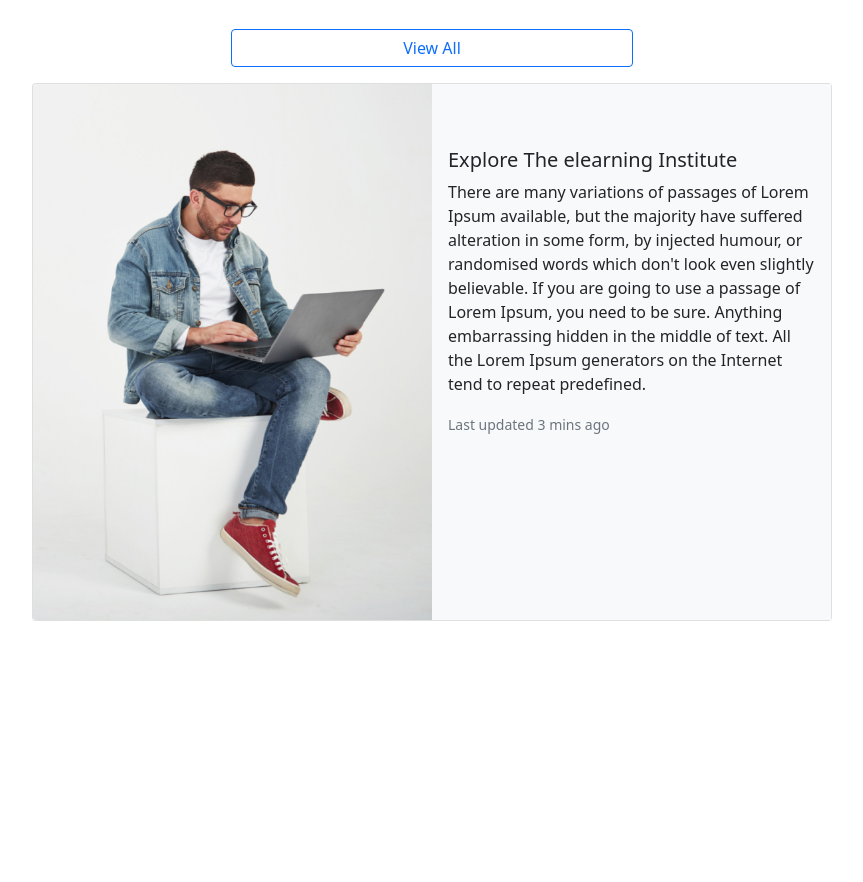
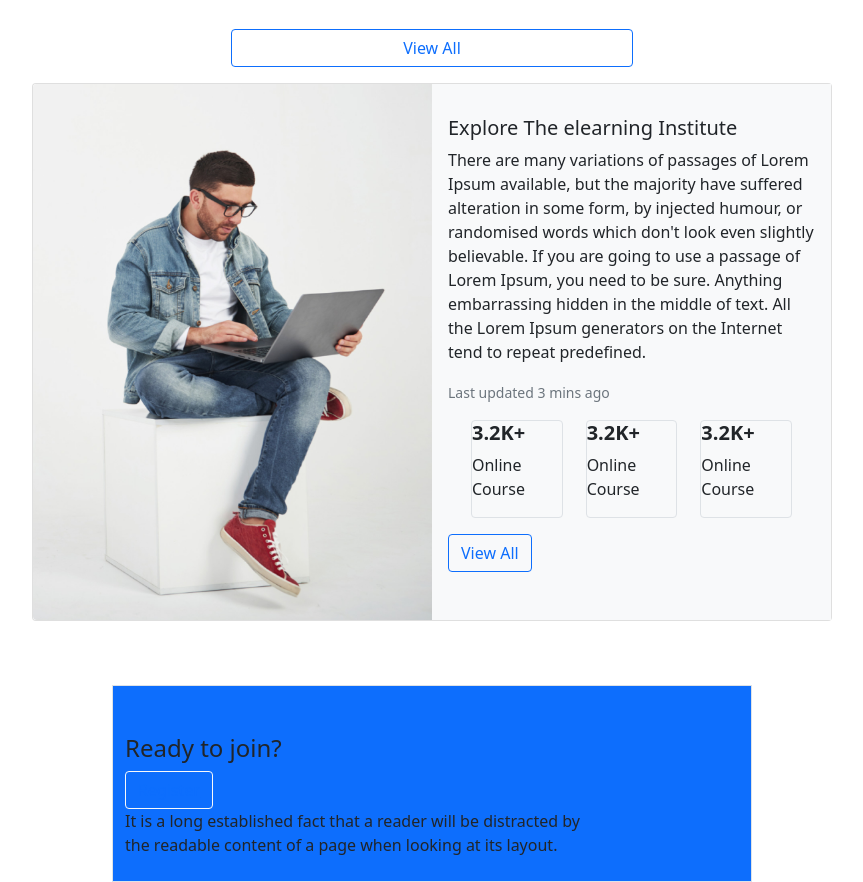
Before and after one commit to TanzinNeha/edTech-website-main, a plain HTML site: page index.html in a window 1280 px wide. Shown: the part 1213-2095 px from the top of the page, without its empty margins (208-1071 px from the left). Before the commit the page ends 1850 px from the top, so only its background shows below. Drawn offline with nearby package versions, Linux system fonts and the light colour scheme; files that its build step writes are made by us from their sources.

Commit message:
first commit

```diff
--- a/index.html
+++ b/index.html
@@ -9,7 +9,8 @@
     <!-- Bootstrap CSS -->
     <link href="https://cdn.jsdelivr.net/npm/bootstrap@5.0.2/dist/css/bootstrap.min.css" rel="stylesheet"
         integrity="sha384-EVSTQN3/azprG1Anm3QDgpJLIm9Nao0Yz1ztcQTwFspd3yD65VohhpuuCOmLASjC" crossorigin="anonymous">
-        <link rel="stylesheet" href="style.css">
+
+
     <title>Edu.com</title>
 </head>
 
@@ -29,7 +30,7 @@
                             <a class="nav-link active" aria-current="page" href="#">Home</a>
                         </li>
                         <li class="nav-item">
-                            <a class="nav-link" href="#">Coures</a>
+
                         </li>
                         <li class="nav-item">
                             <a class="nav-link" href="#">Deals</a>
@@ -38,7 +39,7 @@
                             <a class="nav-link" href="#">Success</a>
                         </li>
                         <li class="nav-item">
-                            <a class="nav-link" href="#">Register</a>
+                            <a class="nav-link" href="">Register</a>
                         </li>
                         <form class="d-flex">
                           <button class="btn btn-outline-primary" type="submit">Register</button>
@@ -106,7 +107,7 @@
         </div>
       </div>
     </div>
-    <div class="row row-cols-1 row-cols-md-2 g-2  ">
+    <div class="row row-cols-1 row-cols-md-2 g-2 justify-content-evenly ">
       <div class="card mb-3" style="max-width: 540px;">
         <div class="row g-0">
           <div class="col-md-4 ">
@@ -205,7 +206,7 @@
           <img src="./images/working.png" class="img-fluid rounded-start" alt="...">
         </div>
         <div class="col-md-6 bg-light">
-          <div class="card-body mt-5">
+          <div class="card-body mt-3">
 
               <h5 class="card-title">Explore The elearning Institute</h5>
               <p class="card-text fs-6 text">There are many variations of passages of Lorem Ipsum available, but the majority have suffered alteration in some form, by injected humour, or randomised words which don't look even slightly believable. If you are going to use a passage of Lorem Ipsum, you need to be sure.
@@ -213,11 +214,38 @@
                 Anything embarrassing hidden in the middle of text. All the Lorem Ipsum generators on the Internet tend to repeat predefined.</p>
               <p class="card-text"><small class="text-muted">Last updated 3 mins ago</small></p>
 
+             <div class="d-flex justify-content-evenly ">
+              <div class=" border rounded w-25 ">
+              <h5><b>3.2K+</b></h5>
+                  <p>Online Course</p>
+            </div>
+            <div class=" border rounded w-25 ">
+             <h5><b>3.2K+</b></h5>
+              <p>Online Course</p>
+             </div>
+             <div class=" border rounded w-25 ">
+              <h5><b>3.2K+</b></h5>
+                  <p>Online Course</p>
+         </div>
+             </div>
+
+              <div class="view mt-3">
+                <button class="btn btn-outline-primary" type="submit">View All</button>
+              </div>
 
           </div>
         </div>
       </div>
     </div>
+  </section>
+  <section class="container border w-50 mt-5 bg-primary">
+     <div class="text_ready mt-5 mb-4 w-75 ">
+      <h4>Ready to join?</h4>
+      <button class="btn btn-outline-light"type="submit"> <a href="reg.html">Register</a></button>
+      <p class="fs-6 text">It is a long established fact that a reader will be distracted by the readable content of a page when looking at its layout.</p>
+
+     </div>
+
   </section>
     <!-- Optional JavaScript; choose one of the two! -->
 
```
Also changed, not shown: reg.html (added, +52 -0 lines).
